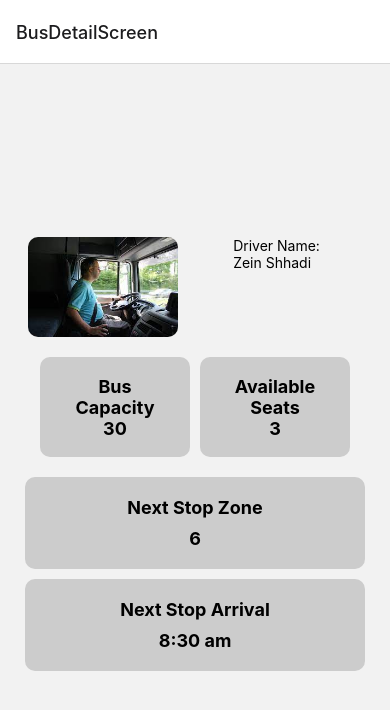
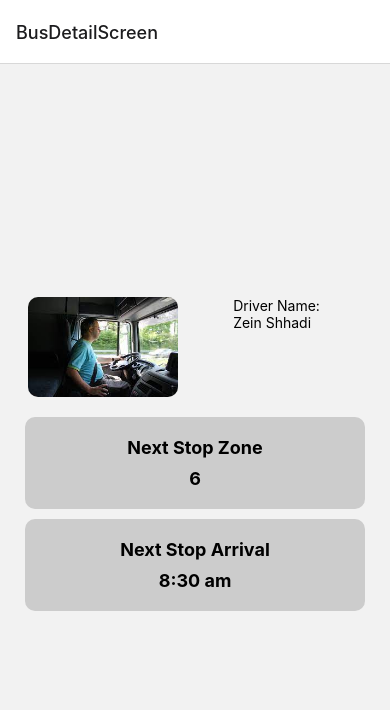
Before and after one commit to zeinshhadi/b-route-app, a React Native app in the folder frontend/: screen /BusDetailScreen in a window 390 px wide. Shown: the top 710 px of the page. Built offline with nearby package versions, Linux system fonts and the light colour scheme.

Commit message:
Frontend <> extracted component from bus details screen

```diff
--- a/frontend/screens/userScreens/BusDetails.js
+++ b/frontend/screens/userScreens/BusDetails.js
@@ -6,16 +6,7 @@ const BusDetails = () => {
   return (
     <View style={styles.mainContianer}>
       <DriverDetailsCard />
-      <View style={styles.rowInfo}>
-        <View style={styles.smallBusCardContainer}>
-          <Text style={styles.smallBusCardContainerText}>Bus Capacity</Text>
-          <Text style={styles.smallBusCardContainerText}>30</Text>
-        </View>
-        <View style={styles.smallBusCardContainer}>
-          <Text style={styles.smallBusCardContainerText}>Available Seats</Text>
-          <Text style={styles.smallBusCardContainerText}>3</Text>
-        </View>
-      </View>
+
       <View style={styles.bigBusCardContainerMain}>
         <View style={styles.bigBusCardContainer}>
           <Text style={styles.bigBusCardContainerText}>Next Stop Zone</Text>
```
Also changed, not shown: frontend/components/cards/smallCard.js (added, +21 -0 lines).
